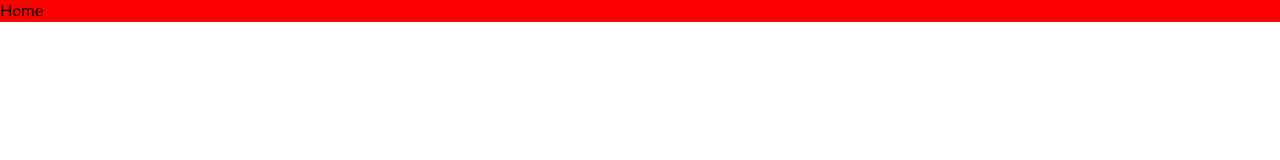
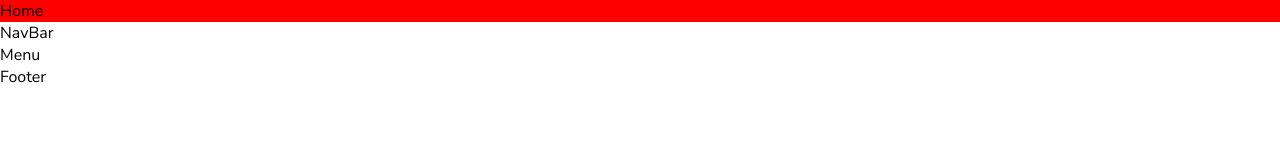
Before and after one commit to alexander784/Dashboard, a React (Create React App) app: page / in a window 1280 px wide. Shown: the top 160 px of the page. Built offline with nearby package versions, Linux system fonts and the light colour scheme.

Commit message:
Homepage implementation

```diff
--- a/src/App.js
+++ b/src/App.js
@@ -1,3 +1,6 @@
+import NavBar from "./components/navbar/NavBar";
+import Footer from "./components/navbar/footer/Footer";
+import Menu from "./components/navbar/footer/menu/Menu";
 import Home from "./pages/home/Home";
 import Products from "./pages/products/Products";
 import Users from "./pages/users/Users";
@@ -11,6 +14,17 @@ import {
 const Layout = () => {
   return (
   <div className="main">
+    <NavBar />
+    <div className="container">
+
+      <div className="menuContainer">
+        <Menu />
+      </div>
+      <div className="contentContainer">
+
+      </div>
+    </div>
+    <Footer />
 
   </div>
   )
@@ -18,9 +32,10 @@ const Layout = () => {
 function App() {
   return (
     <div className="App">
-      {/* <Home /> */}
+      <Home />
       <Router>
         <Routes>
+        <Route path="/" element={<Layout />}/>
           <Route path="/" element={<Home />}/>
           <Route path="/products" element={<Products />}/>
           <Route path="/users" element={<Users />}/>
--- a/src/components/navbar/footer/menu/Menu.jsx
+++ b/src/components/navbar/footer/menu/Menu.jsx
@@ -2,7 +2,7 @@ import React from 'react'
 
 const Menu = () => {
   return (
-    <div>Menu</div>
+    <div className='menu'>Menu</div>
   )
 }
 
```
Also changed, not shown: src/components/navbar/navbar.scss (renamed from src/components/navbar/navbar.css).
